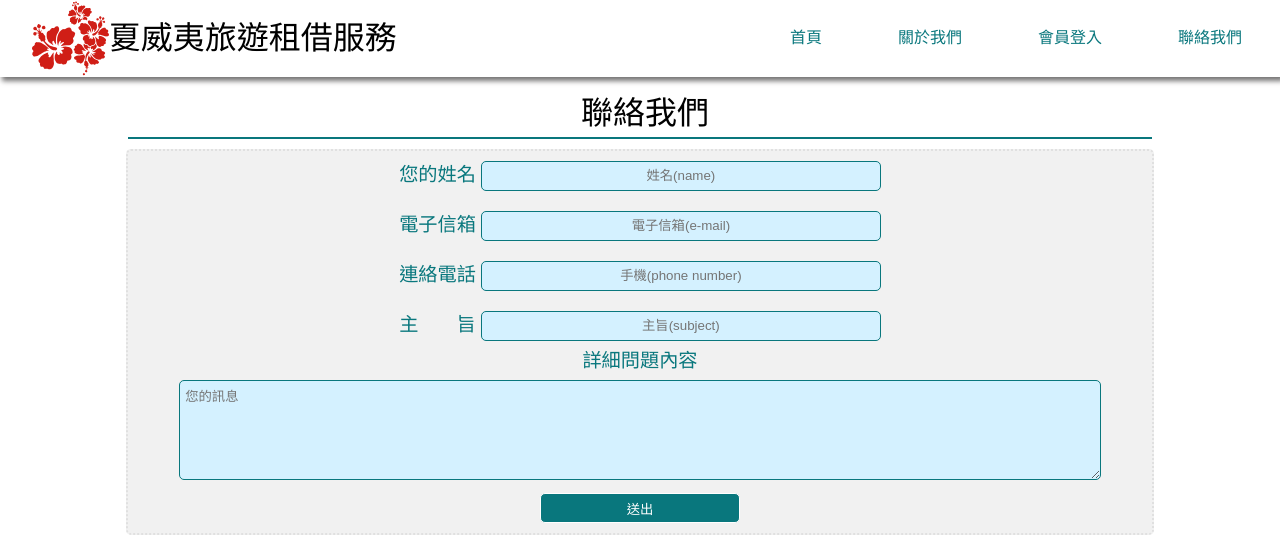
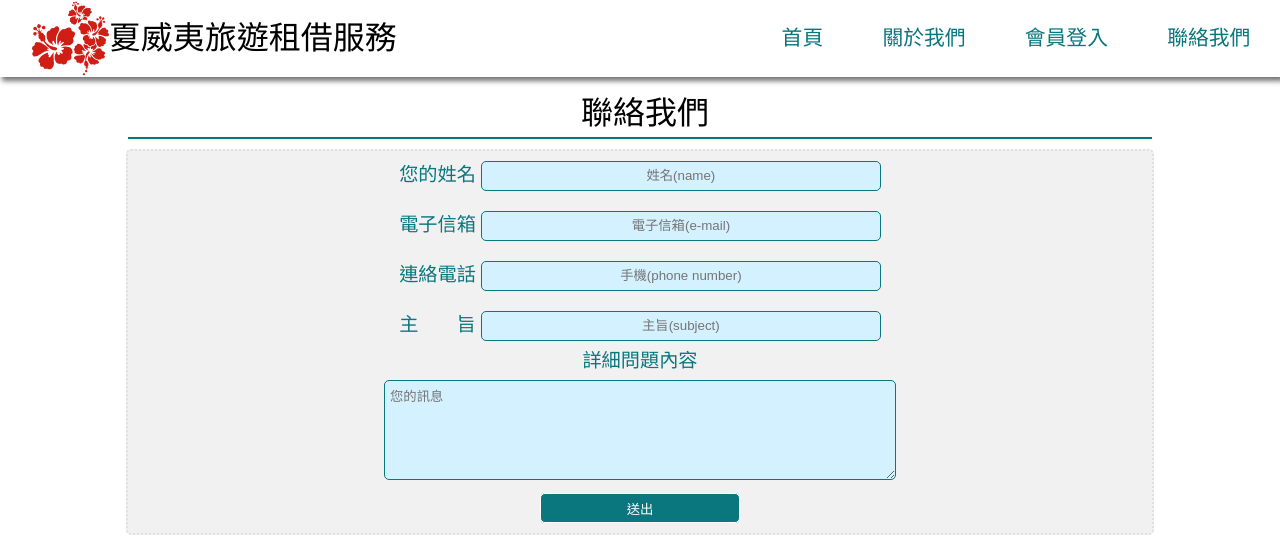
Before and after one commit to 444ZH/-, a plain HTML site: page contact.html in a window 1280 px wide. Shown: the top 537 px of the page. Drawn offline with Linux system fonts and the light colour scheme; a web font is replaced by a local one.

Commit message:
小修改

```diff
--- a/sass/style.scss
+++ b/sass/style.scss
@@ -199,7 +199,7 @@ div#content {
                 justify-content: space-around;
 
                 li {
-
+                    font-size: 1.3rem;
                     a {
                         color: #09777d;
                         text-decoration: none;
@@ -502,7 +502,7 @@ div#content {
                 div.login {
                     background-color: #ffffff00;
                     width: 50%;
-                    margin: 20% auto 0;
+                    margin: 12% auto 0;
                     z-index: 5;
                     border-radius: 10px;
 
@@ -646,7 +646,7 @@ div#content {
                                 }
 
                                 textarea {
-                                    width: 90%;
+                                    width: 50%;
                                     height: 100px;
                                     margin: 10px 0;
                                     border-radius: 5px;
```
Also changed, not shown: sass/style.css, 1 other file.
